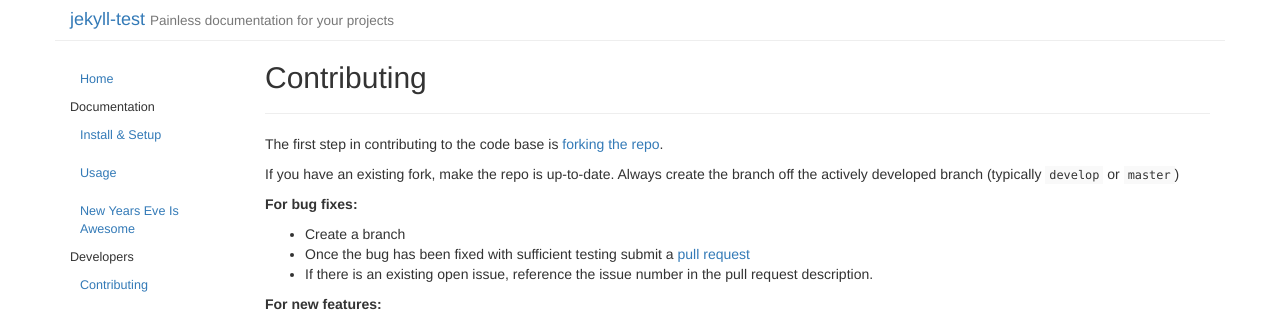
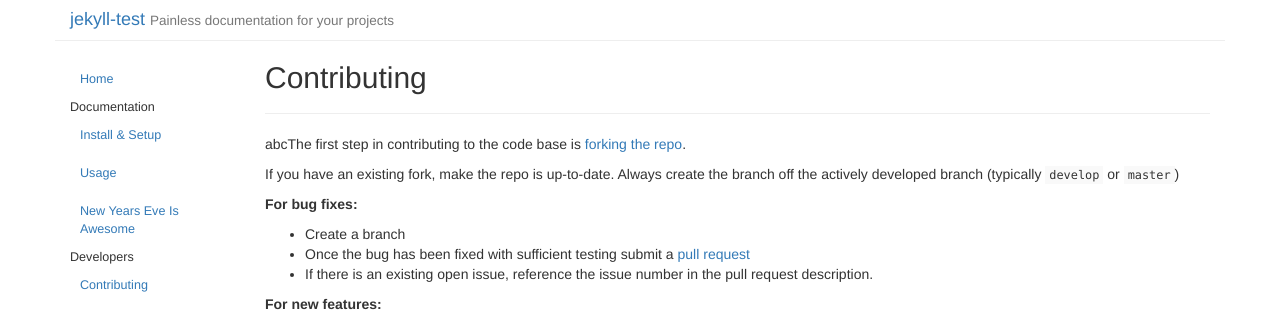
Before and after one commit to rallech/jekyll_test, a Jekyll site: the page built from _posts/2013-06-03-contributing.md, in a window 1280 px wide. Shown: the top 315 px of the page. Built offline with Jekyll 4.4.1, drawn with Linux system fonts in a browser that asks for light colours.

Commit message:
Updated Contributing

```diff
--- a/_posts/2013-06-03-contributing.md
+++ b/_posts/2013-06-03-contributing.md
@@ -1,13 +1,13 @@
 ---
 title: Contributing
-date: 2013-06-03 21:12:57 Z
+date: 2013-06-03 21:12:00 Z
 categories:
 - dev
+order: 0
 layout: page
-order: 0
 ---
 
-The first step in contributing to the code base is [forking the repo](https://help.github.com/articles/fork-a-repo).
+abcThe first step in contributing to the code base is [forking the repo](https://help.github.com/articles/fork-a-repo).
 
 If you have an existing fork, make the repo is up-to-date. Always create the
 branch off the actively developed branch (typically `develop` or `master`)
```
